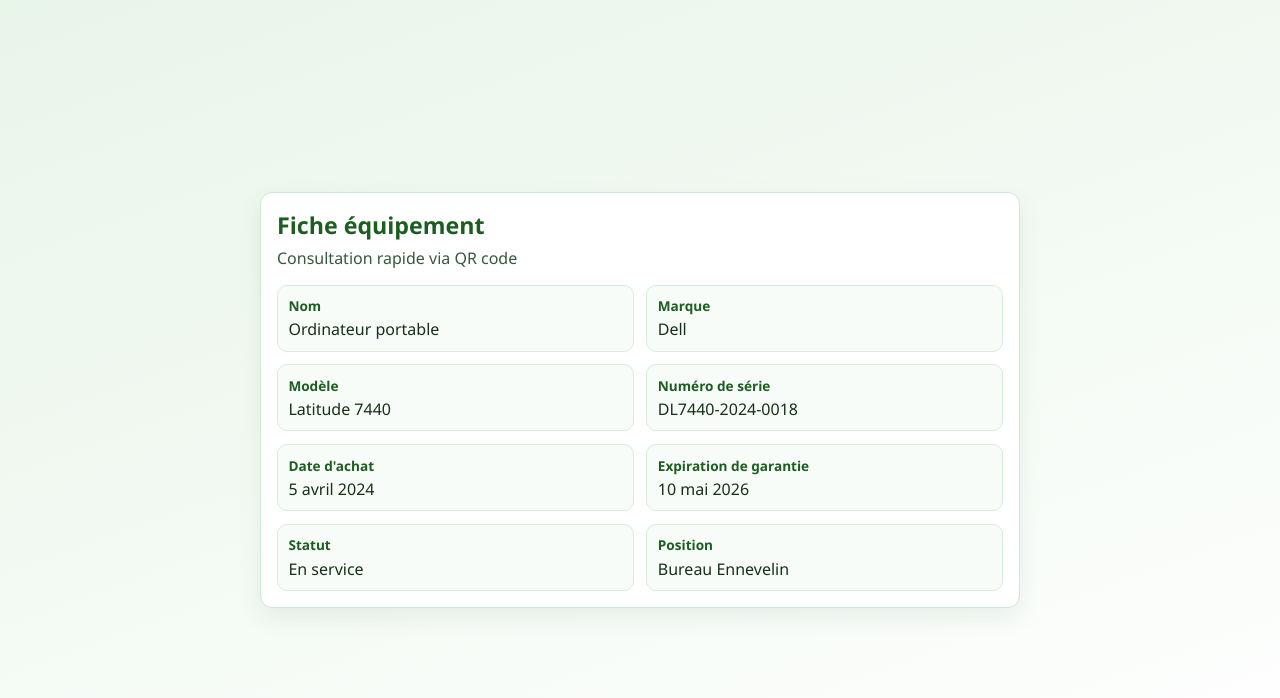
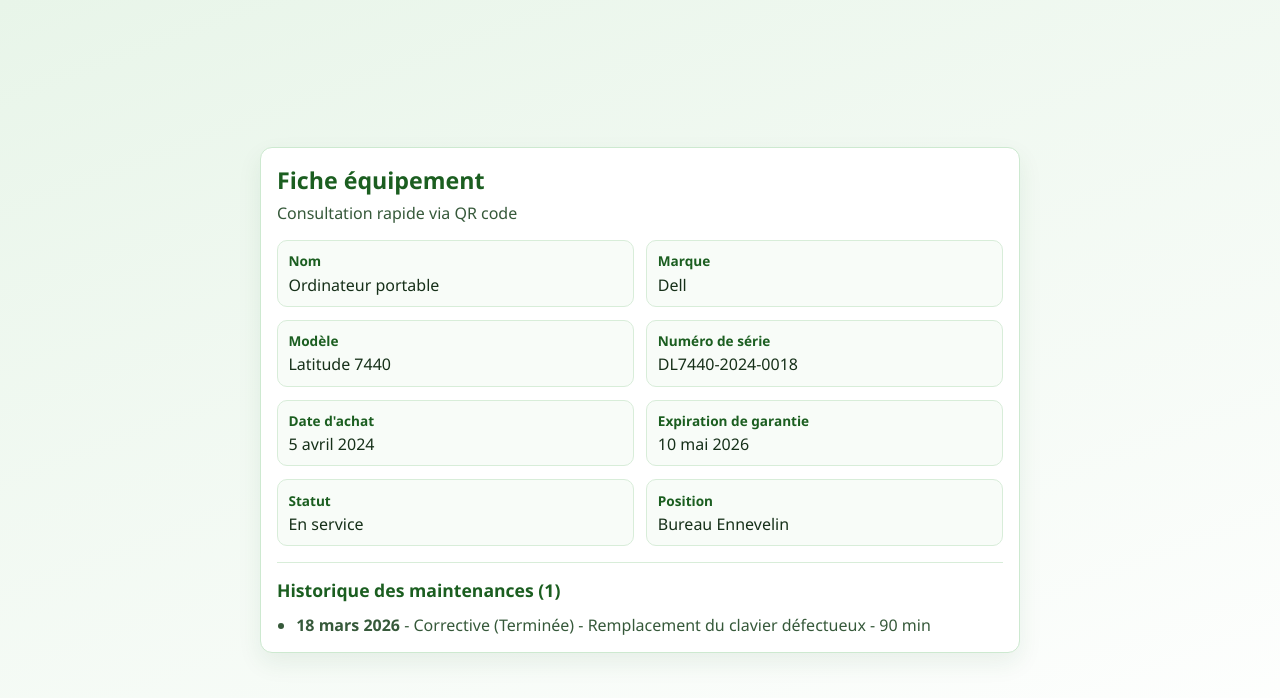
Before and after one commit to raphaelkiecken/suivi-parc-materiel-af, a React (Vite) app: page /fiche/equipement/1 in a window 1280 px wide. Shown: the top 698 px of the page. Built offline with nearby package versions, Linux system fonts and the light colour scheme.

Commit message:
feat: add maintenance history to EquipmentPublicSheet; update routing to pass maintenance list

```diff
--- a/src/App.tsx
+++ b/src/App.tsx
@@ -416,7 +416,12 @@
             <Routes>
                 <Route
                     path="/fiche/equipement/:equipmentId"
-                    element={<EquipmentPublicSheet equipmentList={equipment.equipmentList} />}
+                    element={
+                        <EquipmentPublicSheet
+                            equipmentList={equipment.equipmentList}
+                            maintenanceList={maintenance.maintenanceList}
+                        />
+                    }
                 />
                 <Route
                     path="/dashboard"
--- a/src/EquipmentPublicSheet.tsx
+++ b/src/EquipmentPublicSheet.tsx
@@ -1,24 +1,36 @@
 import { useMemo } from 'react';
 import { useParams } from 'react-router-dom';
-import type { EquipmentItem } from './types/equipment';
+import type { EquipmentItem, MaintenanceRecord } from './types/equipment';
 import { formatDate } from './utils/dateUtils';
 import './styles/equipment-page.css';
 
 interface EquipmentPublicSheetProps {
     equipmentList: EquipmentItem[];
+    maintenanceList: MaintenanceRecord[];
 }
 
-export default function EquipmentPublicSheet({ equipmentList }: Readonly<EquipmentPublicSheetProps>) {
+export default function EquipmentPublicSheet({ equipmentList, maintenanceList }: Readonly<EquipmentPublicSheetProps>) {
     const { equipmentId } = useParams();
 
+    const parsedEquipmentId = Number(equipmentId);
+
     const equipment = useMemo(() => {
-        const parsedId = Number(equipmentId);
-        if (Number.isNaN(parsedId)) {
+        if (Number.isNaN(parsedEquipmentId)) {
             return null;
         }
 
-        return equipmentList.find((item) => item.id === parsedId) ?? null;
-    }, [equipmentId, equipmentList]);
+        return equipmentList.find((item) => item.id === parsedEquipmentId) ?? null;
+    }, [parsedEquipmentId, equipmentList]);
+
+    const equipmentMaintenances = useMemo(() => {
+        if (Number.isNaN(parsedEquipmentId)) {
+            return [];
+        }
+
+        return maintenanceList
+            .filter((record) => record.equipmentId === parsedEquipmentId)
+            .sort((left, right) => right.date.localeCompare(left.date));
+    }, [maintenanceList, parsedEquipmentId]);
 
     if (!equipment) {
         return (
@@ -71,6 +83,24 @@
                         <dd>{equipment.position}</dd>
                     </div>
                 </dl>
+
+                <section className="equipment-sheet-maintenance">
+                    <div className="equipment-sheet-maintenance-header">
+                        <h4>Historique des maintenances ({equipmentMaintenances.length})</h4>
+                    </div>
+
+                    {equipmentMaintenances.length === 0 ? (
+                        <p className="equipment-sheet-maintenance-empty">Aucune maintenance enregistrée pour cet équipement.</p>
+                    ) : (
+                        <ul className="equipment-sheet-maintenance-list">
+                            {equipmentMaintenances.map((record) => (
+                                <li key={record.id}>
+                                    <strong>{formatDate(record.date)}</strong> - {record.interventionType} ({record.interventionStatus}) - {record.description} - {record.downtimeMinutes} min
+                                </li>
+                            ))}
+                        </ul>
+                    )}
+                </section>
             </article>
         </main>
     );
```
